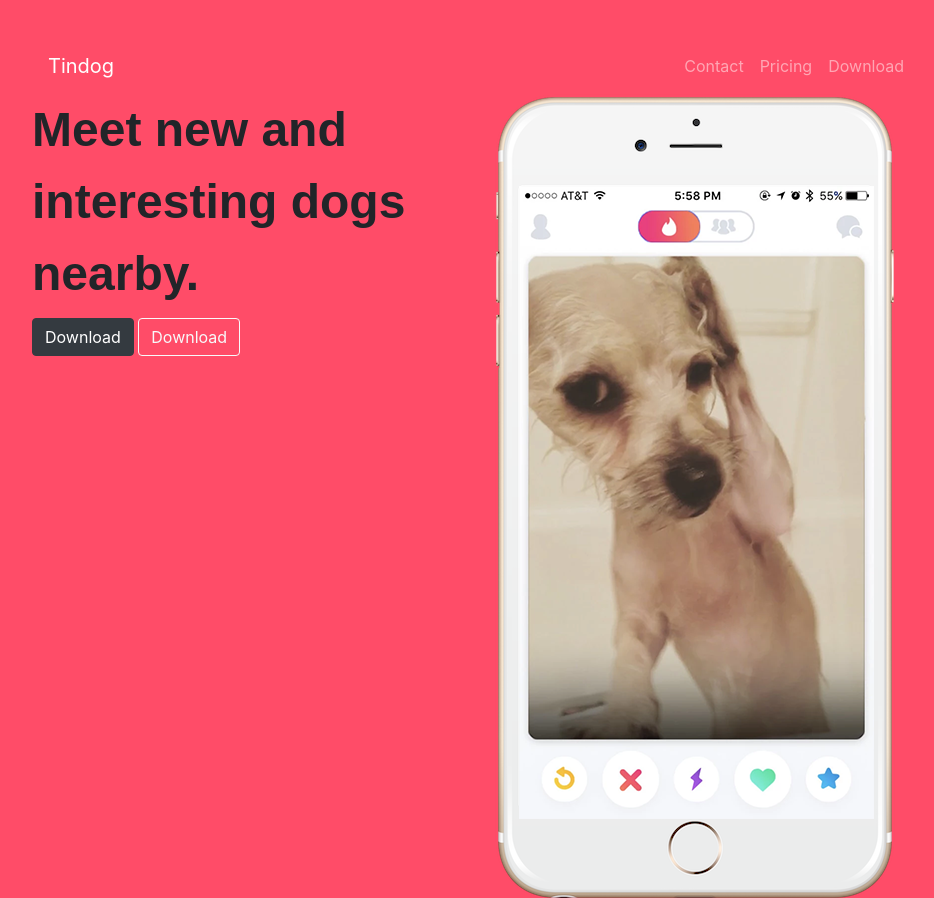
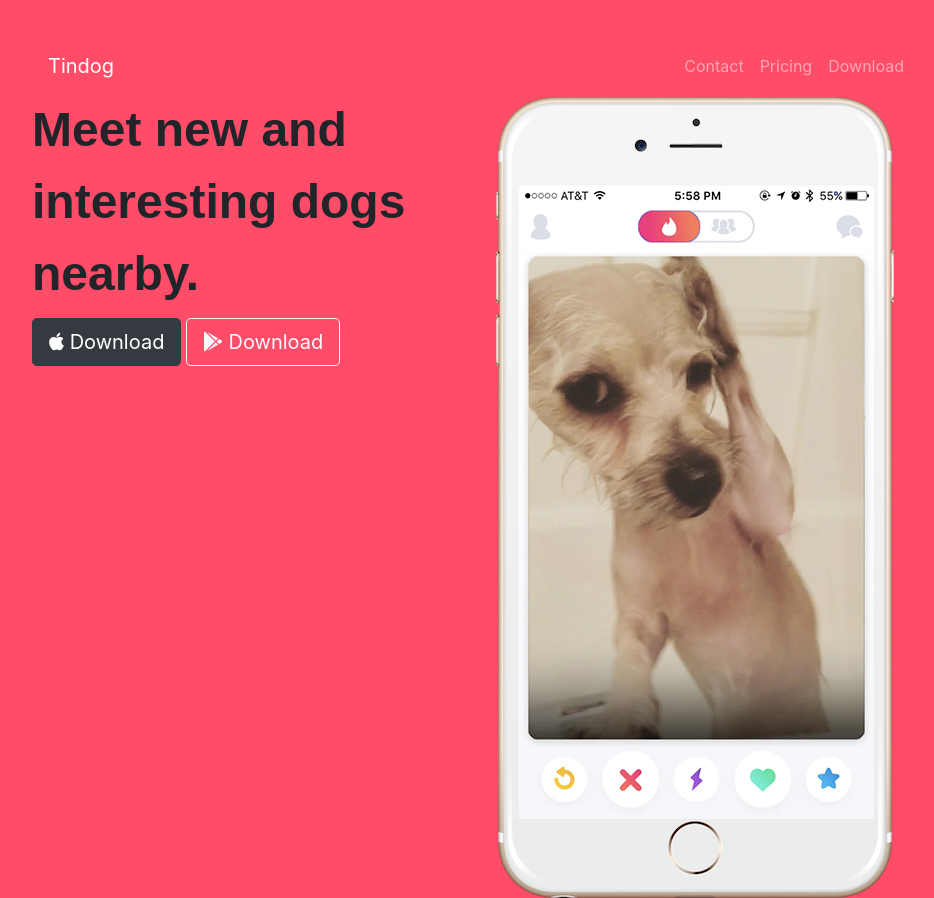
Before and after one commit to riteessshh/TinDog-development, a plain HTML site: page index.html in a window 1280 px wide. Shown: the top 898 px of the page, without its empty margins (160-1094 px from the left). Drawn offline with nearby package versions, Linux system fonts and the light colour scheme.

Commit message:
Update index.html

```diff
--- a/index.html
+++ b/index.html
@@ -5,14 +5,21 @@
   <meta charset="utf-8">
   <title>TinDog</title>
 
+   <!-- CSS stylesheet -->
   <link rel="stylesheet" href="https://cdn.jsdelivr.net/npm/bootstrap@4.5.3/dist/css/bootstrap.min.css" integrity="sha384-TX8t27EcRE3e/ihU7zmQxVncDAy5uIKz4rEkgIXeMed4M0jlfIDPvg6uqKI2xXr2" crossorigin="anonymous">
 
+  <!-- bootstrap script -->
   <script src="https://code.jquery.com/jquery-3.5.1.slim.min.js" integrity="sha384-DfXdz2htPH0lsSSs5nCTpuj/zy4C+OGpamoFVy38MVBnE+IbbVYUew+OrCXaRkfj" crossorigin="anonymous"></script>
   <script src="https://cdn.jsdelivr.net/npm/popper.js@1.16.1/dist/umd/popper.min.js" integrity="sha384-9/reFTGAW83EW2RDu2S0VKaIzap3H66lZH81PoYlFhbGU+6BZp6G7niu735Sk7lN" crossorigin="anonymous"></script>
   <script src="https://cdn.jsdelivr.net/npm/bootstrap@4.5.3/dist/js/bootstrap.min.js" integrity="sha384-w1Q4orYjBQndcko6MimVbzY0tgp4pWB4lZ7lr30WKz0vr/aWKhXdBNmNb5D92v7s" crossorigin="anonymous"></script>
 
+   <!-- google fonts -->
   <link href="https://fonts.googleapis.com/css2?family=Montserrat:wght@300&family=Ubuntu:wght@300&display=swap" rel="stylesheet">
 
+  <!-- font awesome -->
+  <script src="https://kit.fontawesome.com/9eb0c85d2b.js" crossorigin="anonymous"></script>
+
+   <!-- local CSS stylesheet -->
   <link rel="stylesheet" href="css/styles.css">
 
 
@@ -49,8 +56,8 @@
       <div class="row">
         <div class="col-lg-6">
           <h1>Meet new and interesting dogs nearby.</h1>
-          <button type="button" class="btn btn-dark">Download</button>
-          <button type="button" class="btn btn-outline-light">Download</button>
+          <button type="button" class="btn btn-dark btn-lg"> <i class="fab fa-apple"></i> Download</button>
+          <button type="button" class="btn btn-outline-light btn-lg"> <i class="fab fa-google-play"></i> Download</button>
         </div>
         <div class="col-lg-6">
           <img src="images/iphone6.png" alt="iphone-mockup">
```
